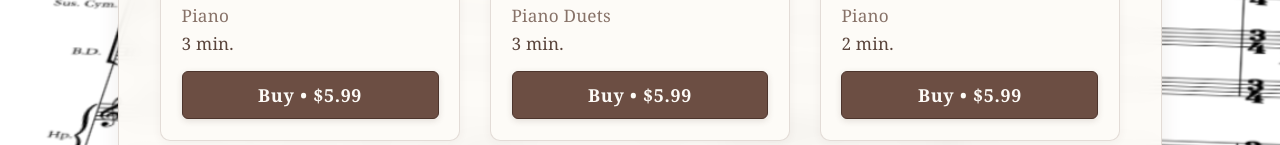
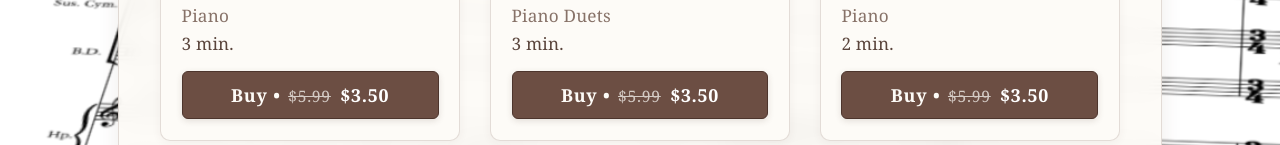
Before and after one commit to mkend291/parakeetpress, a plain HTML site: page store.html in a window 1280 px wide. Shown: the part 807-952 px from the top of the page. Drawn offline with Linux system fonts and the light colour scheme.

Commit message:
Add store strikethrough sale pricing, holiday sale condition, and direct order setup notice

```diff
--- a/store.html
+++ b/store.html
@@ -94,6 +94,66 @@
       });
     }
 
+    function isHolidaySaleActive(now = new Date()) {
+      const year = now.getFullYear();
+      const currentMs = new Date(year, now.getMonth(), now.getDate()).getTime();
+
+      // 1. Thanksgiving week: Sunday before Thanksgiving through Tuesday after Cyber Monday
+      const nov1Day = new Date(year, 10, 1).getDay(); // 0 = Sun, 4 = Thu
+      const firstThursday = 1 + ((4 - nov1Day + 7) % 7);
+      const fourthThursday = firstThursday + 21;
+      const tStart = new Date(year, 10, fourthThursday - 4).getTime();
+      const tEnd = new Date(year, 10, fourthThursday + 5, 23, 59, 59, 999).getTime();
+
+      if (currentMs >= tStart && currentMs <= tEnd) return true;
+
+      // 2. Christmas through New Year's: Dec 20 through Jan 3
+      const xStart = new Date(year, 11, 20).getTime();
+      const xEnd = new Date(year + 1, 0, 3, 23, 59, 59, 999).getTime();
+      if (currentMs >= xStart && currentMs <= xEnd) return true;
+
+      const prevXStart = new Date(year - 1, 11, 20).getTime();
+      const prevXEnd = new Date(year, 0, 3, 23, 59, 59, 999).getTime();
+      if (currentMs >= prevXStart && currentMs <= prevXEnd) return true;
+
+      return false;
+    }
+
+    function calculateAlgorithmicDirectPrice(p, now = new Date()) {
+      const rawVendor = parseFloat(((p && p.price) || '').replace(/[^\d.]/g, ''));
+      if (!isFinite(rawVendor) || rawVendor <= 0) return '$4.00';
+
+      const isCopyright = ((p && p.priceNotes) || '').toLowerCase().includes('copyright');
+      const smpRate = isCopyright ? 0.10 : 0.50;
+      const smpNet = rawVendor * smpRate;
+      const isHoliday = isHolidaySaleActive(now);
+
+      let roundedPrice;
+      if (isHoliday) {
+        // Holiday week sales: deeper discount (~40-42% off PD, ~48-50% off copyright)
+        // Prefer rounding down to nearest 0.50 (e.g. $5.99 -> $3.50)
+        const targetDiscountPrice = rawVendor * (isCopyright ? 0.52 : 0.60);
+        const candidate = Math.floor(targetDiscountPrice * 2) / 2.0;
+        const minAllowed = (smpNet - 0.15 + 0.49) / 0.9651;
+        roundedPrice = Math.max(candidate, Math.floor(minAllowed * 2) / 2.0);
+      } else {
+        // Standard period: ~33-35% discount, round to nearest 0.50
+        const targetBonus = rawVendor < 10.0 ? 0.50 : 1.00;
+        const minPriceNeeded = (smpNet + targetBonus + 0.49) / 0.9651;
+        const targetDiscountPrice = rawVendor * (isCopyright ? 0.60 : 0.67);
+        const candidate = Math.max(minPriceNeeded, targetDiscountPrice);
+        roundedPrice = Math.round(candidate * 2) / 2.0;
+      }
+
+      // Ensure the buyer always receives a discount vs vendor price
+      if (roundedPrice >= rawVendor) {
+        roundedPrice = Math.floor((rawVendor - 0.5) * 2) / 2.0;
+      }
+      if (roundedPrice < 1.50) roundedPrice = 1.50;
+
+      return `$${roundedPrice.toFixed(2)}`;
+    }
+
     let allProducts = [];
     let currentPage = parseInt(new URLSearchParams(window.location.search).get('page')) || 1;
     const pageSize = 18;
@@ -173,11 +233,12 @@
         const imgJpeg = `pp_files/pp_store/pp_cover-imgs/${safeTitle}.jpeg`;
         const imgTag = `<img src="${imgJpg}" alt="${escapedTitle} cover" class="cover-img" loading="lazy" onerror="this.onerror=null;this.src='${imgJpeg}';this.onerror=function(){this.parentElement.innerHTML='<div class=\\'cover-placeholder\\'><i class=\\'fas fa-music\\'></i><span>${escapedTitle}</span></div>';};">`;
 
-        let priceText = 'View Details';
+        let priceHtml = 'View Details';
         if (p.price && p.price.trim()) {
-          const num = parseFloat(p.price.replace(/[^\d.]/g, ''));
-          if (isFinite(num) && num > 0) {
-            priceText = `Buy &bull; $${num.toFixed(2)}`;
+          const vendorNum = parseFloat(p.price.replace(/[^\d.]/g, ''));
+          if (isFinite(vendorNum) && vendorNum > 0) {
+            const directPrice = calculateAlgorithmicDirectPrice(p);
+            priceHtml = `Buy &bull; <span class="price-strikethrough">$${vendorNum.toFixed(2)}</span> <span class="price-sale">${directPrice}</span>`;
           }
         }
 
@@ -192,7 +253,7 @@
               ${p.duration ? `<span class="product-duration">${p.duration} min.</span>` : ''}
             </div>
             <button class="buy-btn" data-id="${encodeURIComponent(p.id)}" tabindex="-1">
-              ${priceText}
+              ${priceHtml}
             </button>
           </div>
         `;
--- a/style.css
+++ b/style.css
@@ -798,6 +798,19 @@ section h2::after {
     box-shadow: 0 4px 12px rgba(77, 53, 45, 0.22);
 }
 
+.buy-btn .price-strikethrough {
+    text-decoration: line-through;
+    opacity: 0.72;
+    font-size: 0.88em;
+    font-weight: 400;
+    margin: 0 4px 0 2px;
+}
+
+.buy-btn .price-sale {
+    font-weight: 700;
+    color: #ffffff;
+}
+
 .secondary-btn {
     background: var(--bg-surface);
     color: var(--primary-dark);
```
Also changed, not shown: product-details.html (+56 -20 lines).
